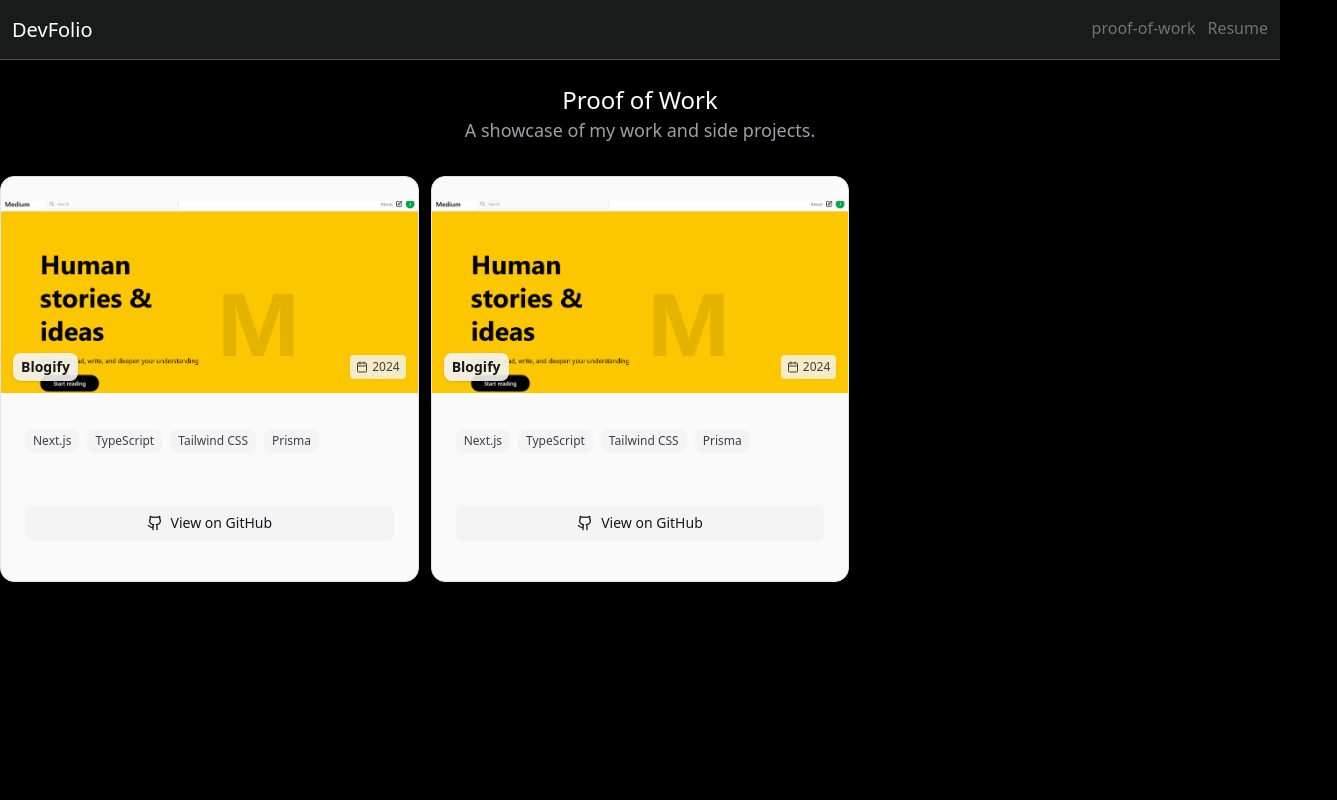
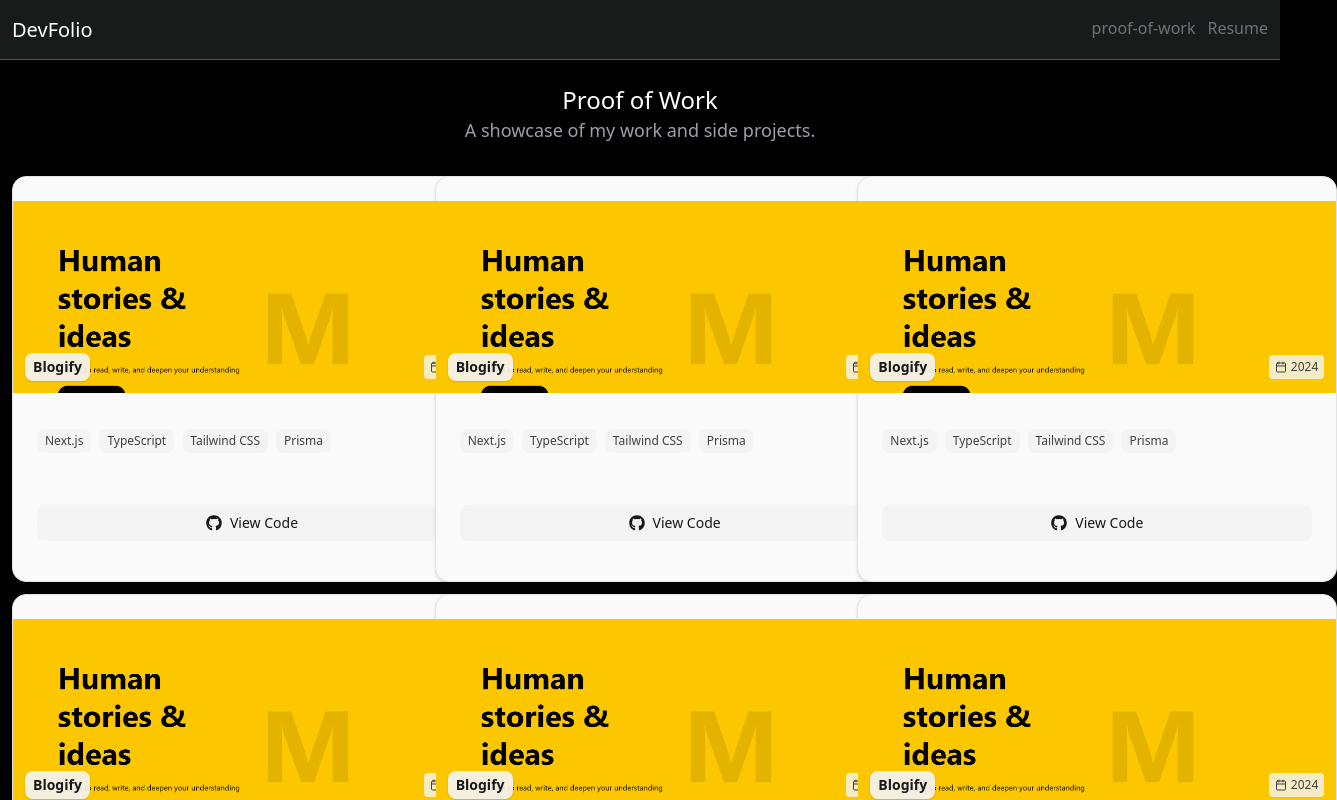
Before and after one commit to DevPatel1023/DevFolio, a Next.js app in the folder portfolio/: page /pow in a window 1280 px wide. Shown: the top 800 px of the page, 1337 px wide, since content can reach past the window. Built offline with nearby package versions, Linux system fonts and the light colour scheme.

Commit message:
feat : projectcard styling improving

```diff
--- a/portfolio/app/components/ProjectCard.tsx
+++ b/portfolio/app/components/ProjectCard.tsx
@@ -1,6 +1,7 @@
 import { Card, CardContent, CardFooter } from "@/components/ui/card"
 import Image from "next/image"
-import { Github, Calendar } from "lucide-react"
+import { Calendar } from "lucide-react"
+import { FaGithub } from "react-icons/fa6"
 
 interface ProjectCardProps {
   title?: string
@@ -22,7 +23,7 @@
   date = "2024",
 }: ProjectCardProps) => {
   return (
-    <Card className="group rounded-xl overflow-hidden transition-all duration-300 border border-zinc-200 dark:border-zinc-800 bg-zinc-50 dark:bg-zinc-900 hover:border-zinc-300 dark:hover:border-zinc-700 hover:shadow-md">
+    <Card className="w-90 md:w-120 group rounded-xl overflow-hidden transition-all duration-300 border border-zinc-200 dark:border-zinc-800 bg-zinc-50 dark:bg-zinc-900 hover:border-zinc-300 dark:hover:border-zinc-700 hover:shadow-md">
       {/* Project Image */}
       <CardContent className="p-0">
         <div className="relative overflow-hidden">
@@ -73,8 +74,8 @@
             className="w-full inline-flex items-center justify-center gap-2 rounded-md bg-zinc-100 dark:bg-zinc-800 text-zinc-900 dark:text-zinc-100 px-3 py-2 text-sm font-medium transition-colors hover:bg-zinc-50 dark:hover:bg-zinc-700"
             aria-label="View source code on GitHub"
           >
-            <Github className="w-4 h-4" />
-            <span>View on GitHub</span>
+            <FaGithub  className="w-4 h-4" />
+            <span>View Code</span>
           </a>
         )}
       </CardFooter>
--- a/portfolio/app/pow/page.tsx
+++ b/portfolio/app/pow/page.tsx
@@ -8,7 +8,11 @@
         <h1 className='font-normal text-2xl text-white'>Proof of Work</h1>
         <p className='text-zinc-400 text-lg'>A showcase of my work and side projects.</p>
       </div>
-    <div className=" grid grid-cols-2 lg:grid-cols-3 gap-3">
+    <div className=" grid grid-cols-2 lg:grid-cols-3 gap-3 px-3">
+      <ProjectCard />
+      <ProjectCard />
+      <ProjectCard />
+      <ProjectCard />
       <ProjectCard />
       <ProjectCard />
     </div>
```
Also changed, not shown: portfolio/app/data/projects.ts (added).
